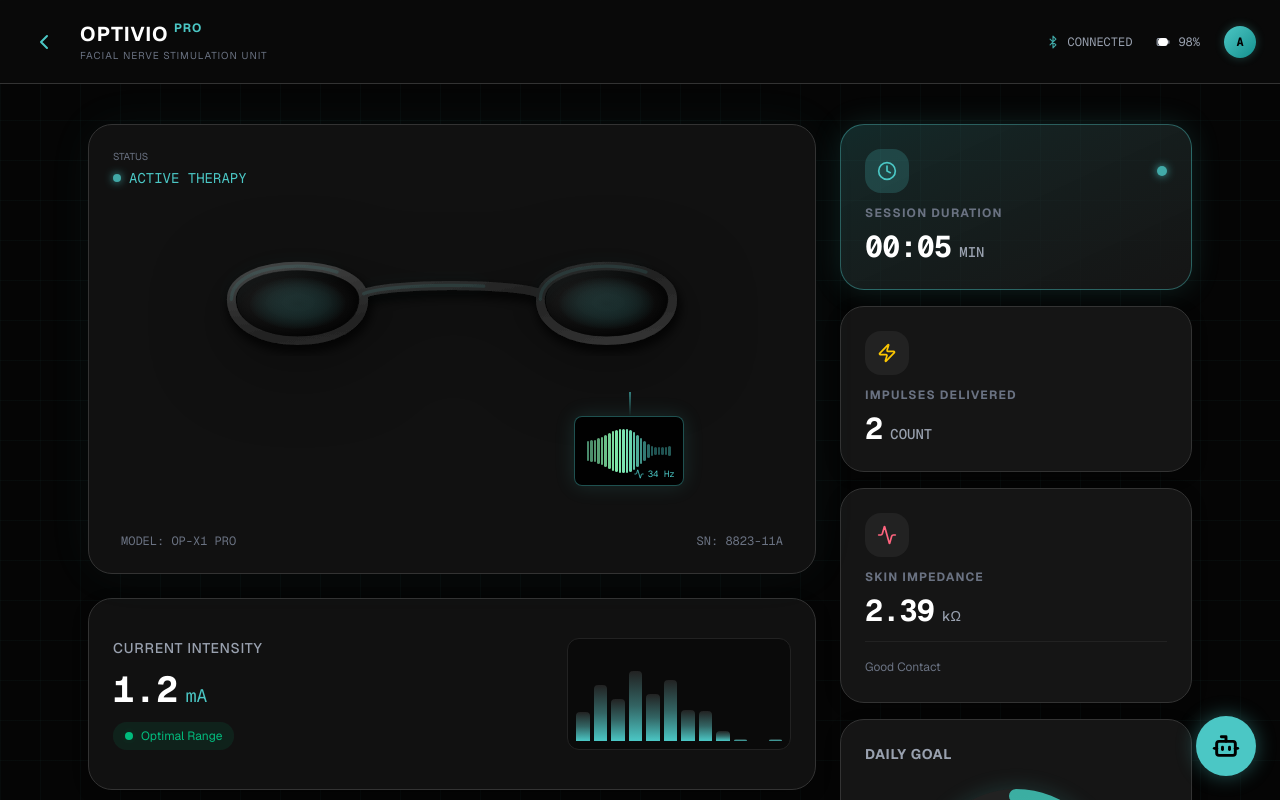
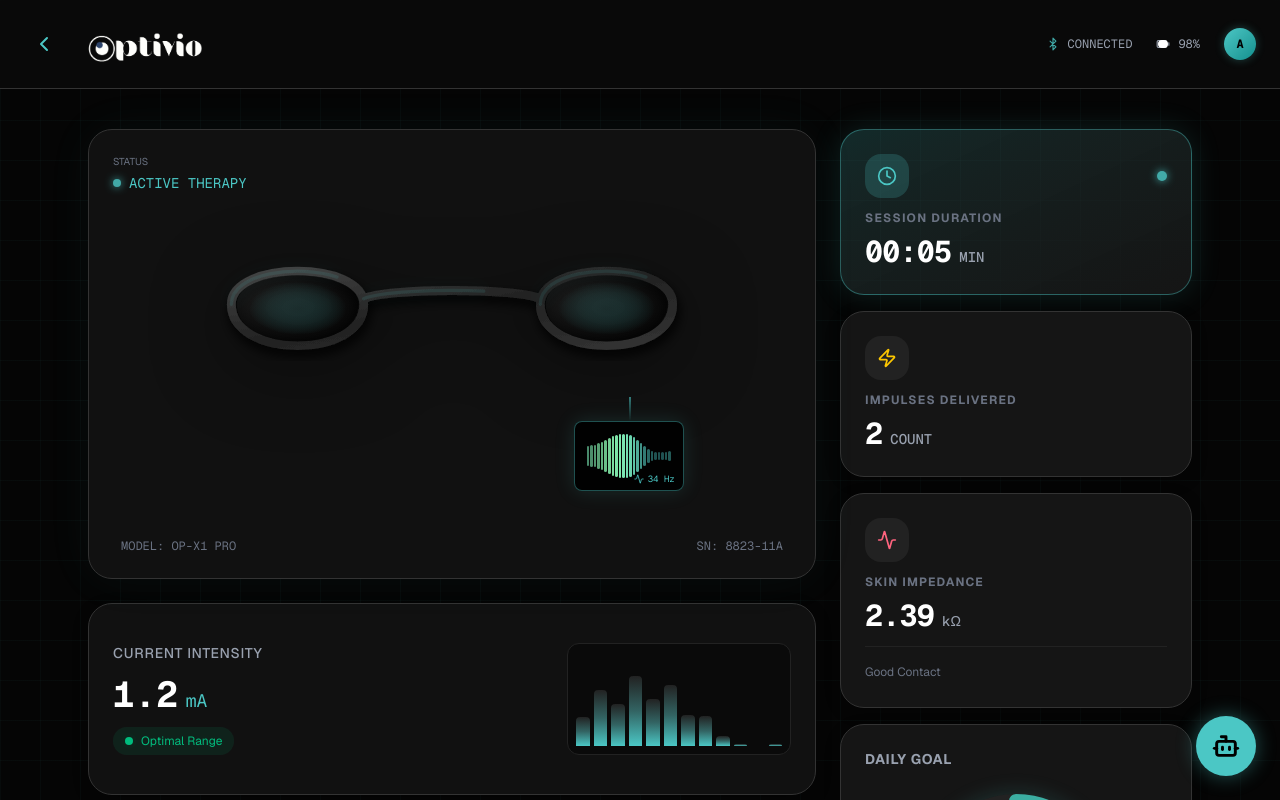
Before and after one commit to ahmedabumoalla/optivio, a Next.js app: page /dashboard in a window 1280 px wide. Shown: the top 800 px of the page. Built offline with nearby package versions, Linux system fonts and the light colour scheme.

Commit message:
Anchor eye muscle target to face landmarks with live tracking

```diff
--- a/app/dashboard/page.tsx
+++ b/app/dashboard/page.tsx
@@ -2,8 +2,9 @@
 
 import React, { useState, useEffect, useRef } from 'react';
 import { motion, AnimatePresence } from 'framer-motion';
-import { Activity, Battery, Bluetooth, Zap, Clock, ChevronLeft, MessageSquare, Send, X, Bot } from 'lucide-react';
+import { Activity, Battery, Bluetooth, Zap, Clock, ChevronLeft, Send, X, Bot } from 'lucide-react';
 import { useRouter } from 'next/navigation';
+import Image from 'next/image'; // استيراد مكون الصور
 
 export default function MedicalDashboard() {
   const router = useRouter();
@@ -43,10 +44,21 @@ export default function MedicalDashboard() {
           <button onClick={() => router.back()} className="p-2 rounded-full hover:bg-white/10 transition">
              <ChevronLeft className="text-[#4bc7c5]" />
           </button>
-          <div>
-            <h1 className="text-xl font-bold tracking-wider text-white">OPTIVIO <span className="text-[#4bc7c5] text-xs align-top">PRO</span></h1>
-            <p className="text-[10px] text-gray-500 uppercase tracking-widest">Facial Nerve Stimulation Unit</p>
+
+          {/* ===== تعديل الشعار هنا ===== */}
+          {/* تأكد من وضع صورة الشعار باسم logo.png داخل مجلد public */}
+          <div className="relative h-12 w-40 flex items-center">
+             {/* إذا لم تضع صورة بعد، سيظهر النص البديل، بمجرد وضع الصورة ستظهر هنا */}
+             <Image
+               src="/logo.png"
+               alt="Optivio Logo"
+               width={160}
+               height={48}
+               className="object-contain object-left"
+               priority
+             />
           </div>
+          {/* =========================== */}
         </div>
 
         <div className="flex items-center gap-6 text-xs font-mono text-gray-400">
@@ -198,7 +210,7 @@ export default function MedicalDashboard() {
 
       </main>
 
-      {/* ===== NEW: Optivio AI Assistant Widget ===== */}
+      {/* ===== AI Chat Widget ===== */}
       <AIChatWidget />
 
     </div>
@@ -223,7 +235,6 @@ function AIChatWidget() {
     scrollToBottom();
   }, [messages, isOpen]);
 
-  // دالة تنظيف النص من الفواصل والنقاط (حسب الطلب)
   const cleanText = (text: string) => {
     return text.replace(/[.,،!؟?]/g, '').trim();
   };
@@ -232,19 +243,13 @@ function AIChatWidget() {
     if (!input.trim()) return;
 
     const userMsg = input;
-    setMessages(prev => [...prev, { role: 'user', text: cleanText(userMsg) }]); // تنظيف حتى مدخلات المستخدم للتوحيد
+    setMessages(prev => [...prev, { role: 'user', text: cleanText(userMsg) }]);
     setInput('');
     setIsTyping(true);
 
-    // --- منطقة ربط الذكاء الاصطناعي (Backend Connection) ---
-    // هنا تقوم بوضع كود الاتصال بـ OpenAI أو Gemini
-    // مثال: const response = await fetch('/api/chat', { method: 'POST', body: JSON.stringify({ message: userMsg }) });
-
-    // محاكاة الرد (Simulation) لغرض العرض حالياً
     setTimeout(() => {
       let aiResponseRaw = "";
 
-      // منطق ردود بسيط للمحاكاة (استبدله بالـ API الحقيقي)
       if (userMsg.includes('شلل') || userMsg.includes('السابع')) {
         aiResponseRaw = "الشلل السابع هو ضعف مفاجئ في عضلات الوجه يجعل نصف الوجه يبدو مرتخياً تقنيتنا تساعد في استعادة النغمة العضلية عن طريق التحفيز الكهربائي الموجه";
       } else if (userMsg.includes('نظارة') || userMsg.includes('تعمل')) {
@@ -253,7 +258,6 @@ function AIChatWidget() {
         aiResponseRaw = "أنا هنا للإجابة على استفساراتك الطبية بخصوص الشلل الوجهي وآلية عمل نظارة أوبتيفيو هل لديك سؤال محدد حول جلسات العلاج";
       }
 
-      // تنظيف رد الذكاء الاصطناعي من أي علامات ترقيم قد تأتي من الـ API
       const cleanResponse = cleanText(aiResponseRaw);
 
       setMessages(prev => [...prev, { role: 'ai', text: cleanResponse }]);
@@ -263,7 +267,6 @@ function AIChatWidget() {
 
   return (
     <>
-      {/* Floating Button */}
       <button
         onClick={() => setIsOpen(!isOpen)}
         className="fixed bottom-6 right-6 z-50 p-4 rounded-full bg-[#4bc7c5] hover:bg-[#3baea2] text-black shadow-[0_0_20px_rgba(75,199,197,0.4)] transition-all transform hover:scale-110 flex items-center justify-center"
@@ -271,7 +274,6 @@ function AIChatWidget() {
         {isOpen ? <X size={28} strokeWidth={2.5} /> : <Bot size={28} strokeWidth={2.5} />}
       </button>
 
-      {/* Chat Window */}
       <AnimatePresence>
         {isOpen && (
           <motion.div
@@ -280,7 +282,6 @@ function AIChatWidget() {
             exit={{ opacity: 0, y: 50, scale: 0.9 }}
             className="fixed bottom-24 right-6 z-50 w-[350px] h-[500px] bg-[#0a0a0a]/95 backdrop-blur-xl border border-[#333] rounded-3xl shadow-2xl flex flex-col overflow-hidden"
           >
-            {/* Header */}
             <div className="p-4 border-b border-[#222] bg-[#111] flex items-center gap-3">
               <div className="w-10 h-10 rounded-full bg-[#4bc7c5]/20 flex items-center justify-center border border-[#4bc7c5]/30">
                 <Bot className="text-[#4bc7c5]" size={20} />
@@ -294,7 +295,6 @@ function AIChatWidget() {
               </div>
             </div>
 
-            {/* Messages Area */}
             <div className="flex-1 overflow-y-auto p-4 space-y-4 scrollbar-thin scrollbar-thumb-[#333]">
               {messages.map((msg, idx) => (
                 <div key={idx} className={`flex ${msg.role === 'user' ? 'justify-end' : 'justify-start'}`}>
@@ -321,7 +321,6 @@ function AIChatWidget() {
               <div ref={messagesEndRef} />
             </div>
 
-            {/* Input Area */}
             <div className="p-4 border-t border-[#222] bg-[#111]">
               <div className="flex items-center gap-2 bg-[#050505] border border-[#333] rounded-full px-4 py-2 focus-within:border-[#4bc7c5] transition-colors">
                 <input
@@ -350,7 +349,7 @@ function AIChatWidget() {
   );
 }
 
-// --- Sub Components (KPIs & Pulse) ---
+// --- Sub Components ---
 
 function KPICard({ icon, label, value, unit, active = false, footer }: any) {
    return (
```
Also changed, not shown: public/logo.png (added).
